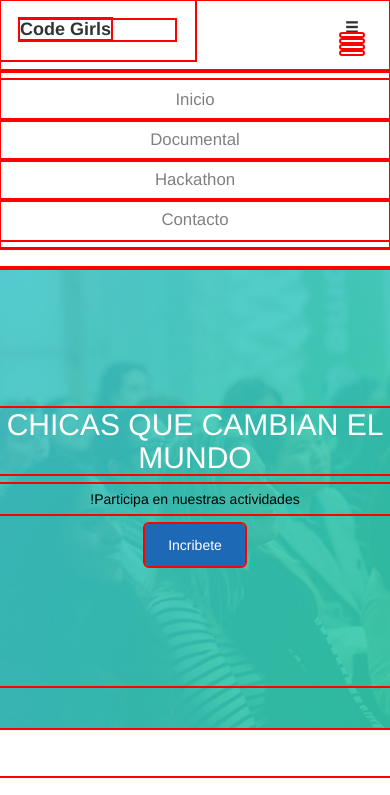
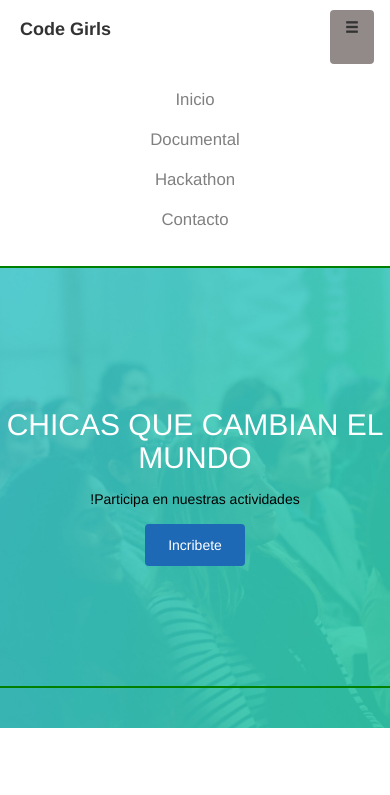
Before and after one commit to tatilq/coder-girls, a plain HTML site: page index.html in a window 390 px wide. Both pictures are taken after a click on the button "Desplegar navegación". Shown: the top 795 px of the page. Drawn offline with Linux system fonts and the light colour scheme.

Commit message:
Añadi menu

```diff
--- a/css/main.css
+++ b/css/main.css
@@ -1,5 +1,5 @@
 *{
-   outline: 2px solid red;
+
 }
 /*CLASES GENERALES*/
 
@@ -26,9 +26,14 @@
 {
     margin-top: 10px;
 }
+#btn_menu
+{
+    background-color:#928989;
+}
 /*ESTA ES EL HEADER*/
-.icon-bar{color:green;}
-header .titulo { padding: 20px 80px; }
+
+header .titulo { padding: 15px 0px 0px 80px; }
+
 header nav { text-align: center; }
 header nav ul { list-style-type: none; }
 header nav ul li { display: inline; }
--- a/index.html
+++ b/index.html
@@ -22,10 +22,10 @@
                     <div class="titulo col-xs-6 col-sm-6 col-md-6">
                     	<h4><strong>Code Girls</strong></h4>
                     </div>
-                    <div class=" col-sm- 6col-md-6 ">
+                    <div class=" col-sm- 6col-md-6 text-center menu">
                         <nav class="navbar" role="navigation">
 			              	<div class="navbar-header text-right">
-				                <button type="button" class="navbar-toggle btn_menu glyphicon glyphicon-menu-hamburger" data-toggle="collapse"
+				                <button id="btn_menu" type="button" class=" navbar-toggle glyphicon glyphicon-menu-hamburger" data-toggle="collapse"
 				                    data-target=".navbar-ex1-collapse">
 				                  <span class="sr-only">Desplegar navegación</span>
 				                  <span class="icon-bar"></span>
@@ -38,8 +38,8 @@
 				                <ul class="nav navbar-nav">
 				                    <li><a href="index.html" class="text-gray">Inicio</a></li>
 				                    <li><a href="#documental" class="text-gray">Documental</a></li>
-				                    <li><a href="#usar" class="text-gray">Hackathon</a></li>
-				                    <li><a href="contact.html" class="text-gray">Contacto</a></li>
+				                    <li><a href="#hackathon" class="text-gray">Hackathon</a></li>
+				                    <li><a href="#contacto" class="text-gray">Contacto</a></li>
 				                </ul>
 			       			</div>
             			</nav>
@@ -93,7 +93,7 @@
 			</div>
 		</section>
 		<!--ESTA ES LA SECCION DEL CONTACTO-->
-		<section class="contacto">
+		<section class="contacto" id="contacto">
 			<div class="container">
 				<div class="row">
 					<div class="col-md-8">
```
